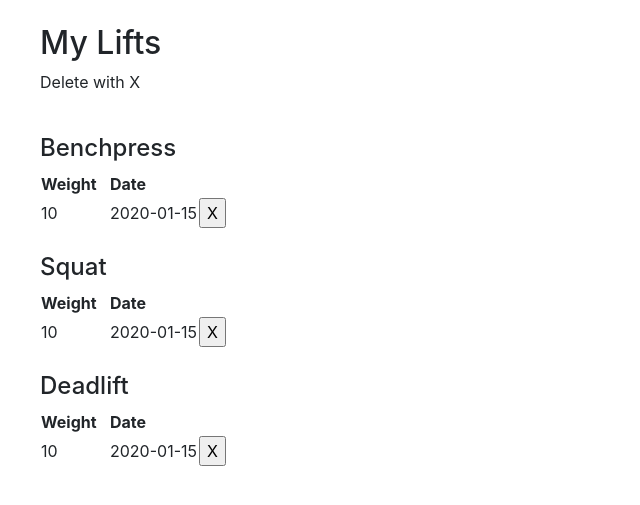
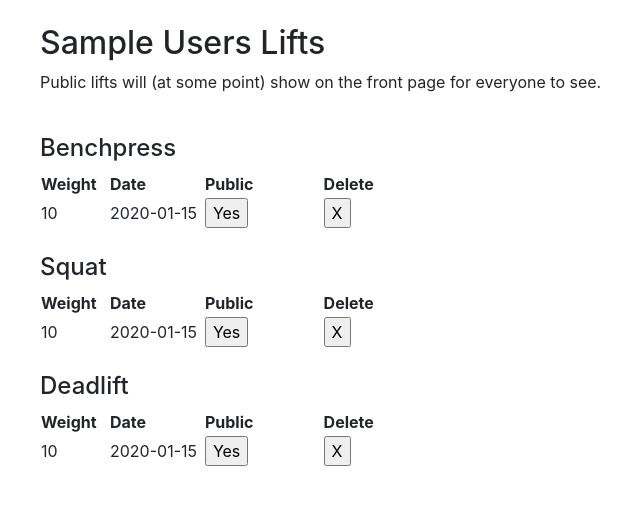
Before and after one commit to paivo/PunttiPate, a Flask app: page /bench/ in a window 1280 px wide. Shown: the part 56-561 px from the top of the page, without its empty margins (45-685 px from the left). Run offline with Flask 2, Linux system fonts and the light colour scheme; a user stored in the database is signed in; tables that the repository leaves empty hold one stand-in row (values such as "Sample post"); some libraries are stand-ins or nearby versions.

Commit message:
Lisättiin suorituksille mahdollisuus asettaa julkiseksi jotta käyttäjä voi päättää näkevätkö muut tulosta.

```diff
--- a/application/lift/models.py
+++ b/application/lift/models.py
@@ -8,20 +8,24 @@ class Bench(Lift):
 
     account_id = db.Column(db.Integer, db.ForeignKey('account.id'), nullable=False)
 
-    def __init__(self, weight, date):
+    def __init__(self, weight, date, public):
         self.weight = weight
         self.date = date
+        self.public = public
 
     @staticmethod
     def find_lifts():
-        stmt = text("SELECT Bench.weight, Bench.date FROM Bench"
+        stmt = text("SELECT Bench.weight, Bench.date, Bench.public, Bench.id FROM Bench"
                     " WHERE Bench.account_id = :id"
                     " ORDER BY Bench.weight DESC").params(id=current_user.id)
         res = db.engine.execute(stmt)
 
         response = []
         for row in res:
-            response.append({"weight": row[0], "date": row[1]})
+            if row[2]:
+                response.append({"weight": row[0], "date": row[1], "public": "Yes", "id": row[3]})
+            else:
+                response.append({"weight": row[0], "date": row[1], "public": "No", "id": row[3]})
 
         return response
 
@@ -30,20 +34,24 @@ class Squat(Lift):
 
     account_id = db.Column(db.Integer, db.ForeignKey('account.id'), nullable=False)
 
-    def __init__(self, weight, date):
+    def __init__(self, weight, date, public):
         self.weight = weight
         self.date = date
+        self.public = public
 
     @staticmethod
     def find_lifts():
-        stmt = text("SELECT Squat.weight, Squat.date FROM Squat"
+        stmt = text("SELECT Squat.weight, Squat.date, Squat.public, Squat.id FROM Squat"
                     " WHERE Squat.account_id = :id"
                     " ORDER BY Squat.weight DESC").params(id=current_user.id)
         res = db.engine.execute(stmt)
 
         response = []
         for row in res:
-            response.append({"weight": row[0], "date": row[1]})
+            if row[2]:
+                response.append({"weight": row[0], "date": row[1], "public": "Yes", "id": row[3]})
+            else:
+                response.append({"weight": row[0], "date": row[1], "public": "No", "id": row[3]})
 
         return response
 
@@ -52,19 +60,23 @@ class Dead(Lift):
 
     account_id = db.Column(db.Integer, db.ForeignKey('account.id'), nullable=False)
 
-    def __init__(self, weight, date):
+    def __init__(self, weight, date, public):
         self.weight = weight
         self.date = date
+        self.public = public
 
     @staticmethod
     def find_lifts():
-        stmt = text("SELECT Dead.weight, Dead.date FROM Dead"
+        stmt = text("SELECT Dead.weight, Dead.date, Dead.public, Dead.id FROM Dead"
                     " WHERE Dead.account_id = :id"
                     " ORDER BY Dead.weight DESC").params(id=current_user.id)
         res = db.engine.execute(stmt)
 
         response = []
         for row in res:
-            response.append({"weight": row[0], "date": row[1]})
+            if row[2]:
+                response.append({"weight": row[0], "date": row[1], "public": "Yes", "id": row[3]})
+            else:
+                response.append({"weight": row[0], "date": row[1], "public": "No", "id": row[3]})
 
         return response
--- a/application/lift/views.py
+++ b/application/lift/views.py
@@ -39,6 +39,32 @@ def bench_delete(id, lift_type):
     return redirect(url_for("bench_index"))
 
 
+@app.route("/bench/change/<id>/<public>/<lift_type>/", methods=["POST"])
+@login_required(role="ANY")
+def bench_change(id, public,  lift_type):
+
+    print("HGei")
+    if lift_type == "bench":
+        t = Bench.query.get(id)
+    elif lift_type == "squat":
+        t = Squat.query.get(id)
+    else:
+        t = Dead.query.get(id)
+    if t.account_id != current_user.id:
+        return login_manager.unauthorized()
+    print("Hui")
+
+    if public == "Yes":
+        t.public = False
+    else:
+        t.public = True
+
+    db.session().commit()
+    print("Hai")
+
+    return redirect(url_for("bench_index"))
+
+
 @app.route("/bench/", methods=["POST"])
 @login_required(role="ANY")
 def bench_create():
@@ -49,11 +75,11 @@ def bench_create():
 
     print(form.lifts.data)
     if form.lifts.data == "bench":
-        t = Bench(form.weight.data, form.date.data)
+        t = Bench(form.weight.data, form.date.data, form.public.data)
     elif form.lifts.data == "squat":
-        t = Squat(form.weight.data, form.date.data)
+        t = Squat(form.weight.data, form.date.data, form.public.data)
     else:
-        t = Dead(form.weight.data, form.date.data)
+        t = Dead(form.weight.data, form.date.data, form.public.data)
 
     t.account_id = current_user.id
     db.session().add(t)
--- a/application/models.py
+++ b/application/models.py
@@ -19,3 +19,4 @@ class Lift(db.Model):
     date_modified = db.Column(db.DateTime, default=db.func.current_timestamp(), onupdate=db.func.current_timestamp())
     weight = db.Column(db.Integer, nullable=False)
     date = db.Column(db.Date, nullable=False)
+    public = db.Column(db.Boolean, nullable=False)
--- a/application/templates/lift/list.html
+++ b/application/templates/lift/list.html
@@ -2,11 +2,13 @@
 
 {% block body %}
   <h2>
-    My Lifts
+    {{current_user.name}}s Lifts
   </h2>
     <p>
-     Delete with X
+     Public lifts will (at some point) show on the front page for everyone to see.
     </p>
+
+
   <br>
   <table>
     <h4>
@@ -14,13 +16,19 @@
     </h4>
     <tr>
       <th>Weight&nbsp; &nbsp;</th>
-      <th>Date</th>
-      <th></th>
+      <th>Date&nbsp; &nbsp;&nbsp; &nbsp;&nbsp; &nbsp;&nbsp; &nbsp;&nbsp; &nbsp;</th>
+      <th>Public&nbsp; &nbsp;&nbsp; &nbsp;&nbsp; &nbsp;&nbsp; &nbsp;&nbsp; &nbsp;&nbsp; &nbsp;</th>
+      <th>Delete</th>
     </tr>
     {% for bench in benches %}
     <tr>
       <td>{{ bench.weight }}</td>
       <td>{{ bench.date }}</td>
+      <td>
+        <form method="POST" action="{{ url_for('bench_change', id=bench.id, public=bench.public, lift_type='bench') }}">
+	      <input type="submit" value="{{ bench.public }}">
+	    </form>
+      </td>
       <td>
         <form method="POST" action="{{ url_for('bench_delete', id=bench.id, lift_type='bench') }}">
 	      <input type="submit" value="X"/>
@@ -37,13 +45,20 @@
     </h4>
     <tr>
       <th>Weight&nbsp; &nbsp;</th>
-      <th>Date</th>
-      <th></th>
+      <th>Date&nbsp; &nbsp;&nbsp; &nbsp;&nbsp; &nbsp;&nbsp; &nbsp;&nbsp; &nbsp;</th>
+      <th>Public&nbsp; &nbsp;&nbsp; &nbsp;&nbsp; &nbsp;&nbsp; &nbsp;&nbsp; &nbsp;&nbsp; &nbsp;</th>
+      <th>Delete</th>
     </tr>
     {% for squat in squats %}
     <tr>
       <td>{{ squat.weight }}</td>
       <td>{{ squat.date }}</td>
+      <td>
+        <form method="POST" action="{{ url_for('bench_change', id=squat.id, public=squat.public, lift_type='squat') }}">
+	      <input type="submit" value="{{ squat.public }}">
+	    </form>
+      </td>
+
       <td>
         <form method="POST" action="{{ url_for('bench_delete', id=squat.id, lift_type='squat') }}">
 	      <input type="submit" value="X"/>
@@ -60,13 +75,19 @@
     </h4>
     <tr>
       <th>Weight&nbsp; &nbsp;</th>
-      <th>Date</th>
-      <th></th>
+      <th>Date&nbsp; &nbsp;&nbsp; &nbsp;&nbsp; &nbsp;&nbsp; &nbsp;&nbsp; &nbsp;</th>
+      <th>Public&nbsp; &nbsp;&nbsp; &nbsp;&nbsp; &nbsp;&nbsp; &nbsp;&nbsp; &nbsp;&nbsp; &nbsp;</th>
+      <th>Delete</th>
     </tr>
     {% for dead in deads %}
     <tr>
       <td>{{ dead.weight }}</td>
       <td>{{ dead.date }}</td>
+      <td>
+        <form method="POST" action="{{ url_for('bench_change', id=dead.id, public=dead.public, lift_type='dead') }}">
+	      <input type="submit" value="{{ dead.public }}">
+	    </form>
+      </td>
     <td>
     <form method="POST" action="{{ url_for('bench_delete', id=dead.id, lift_type='dead') }}">
 	    <input type="submit" value="X"/>
```
Also changed, not shown: application/lift/forms.py (+5 -3 lines), application/templates/lift/new.html (+9 -2 lines). Lines whose indentation alone changed are shown as unchanged.
